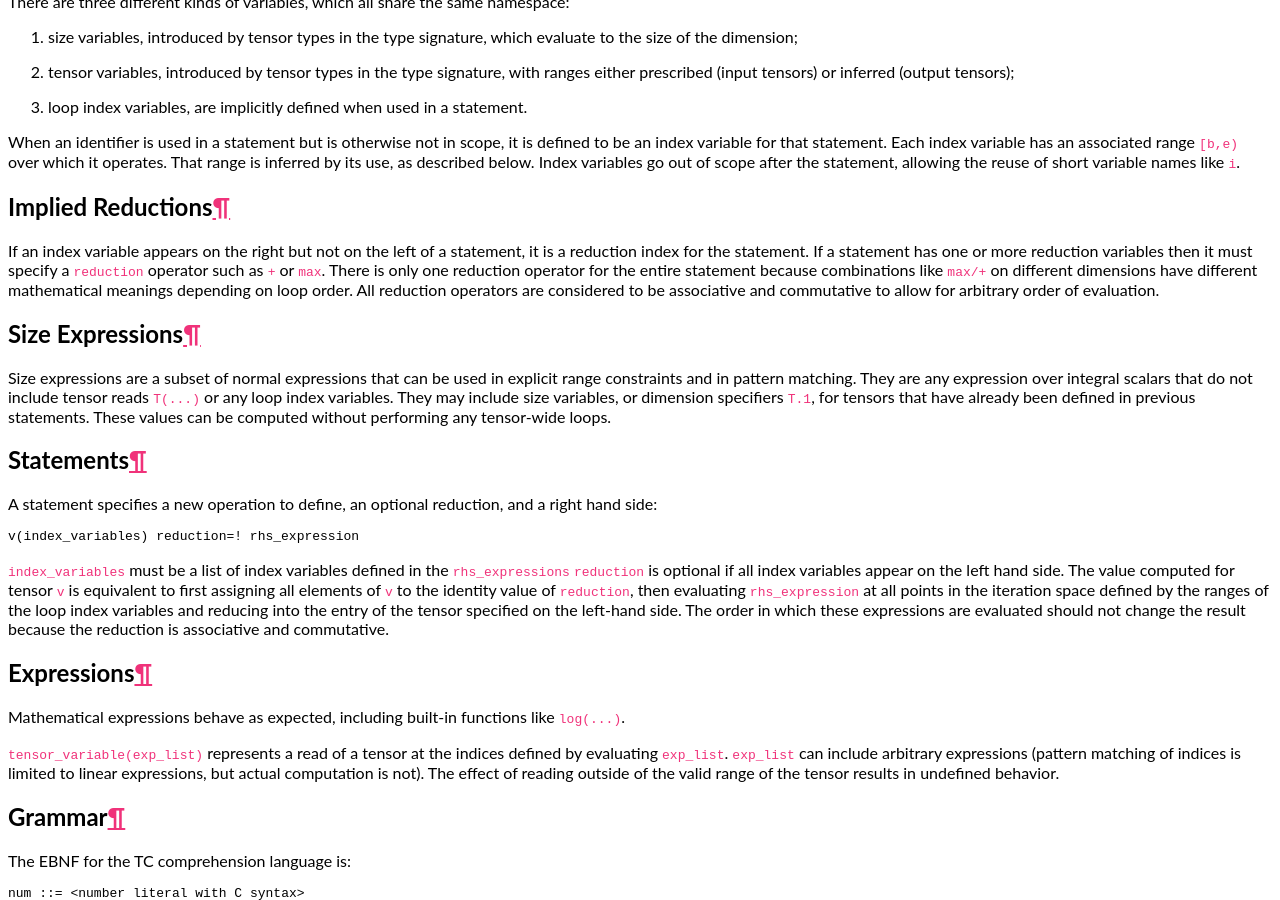
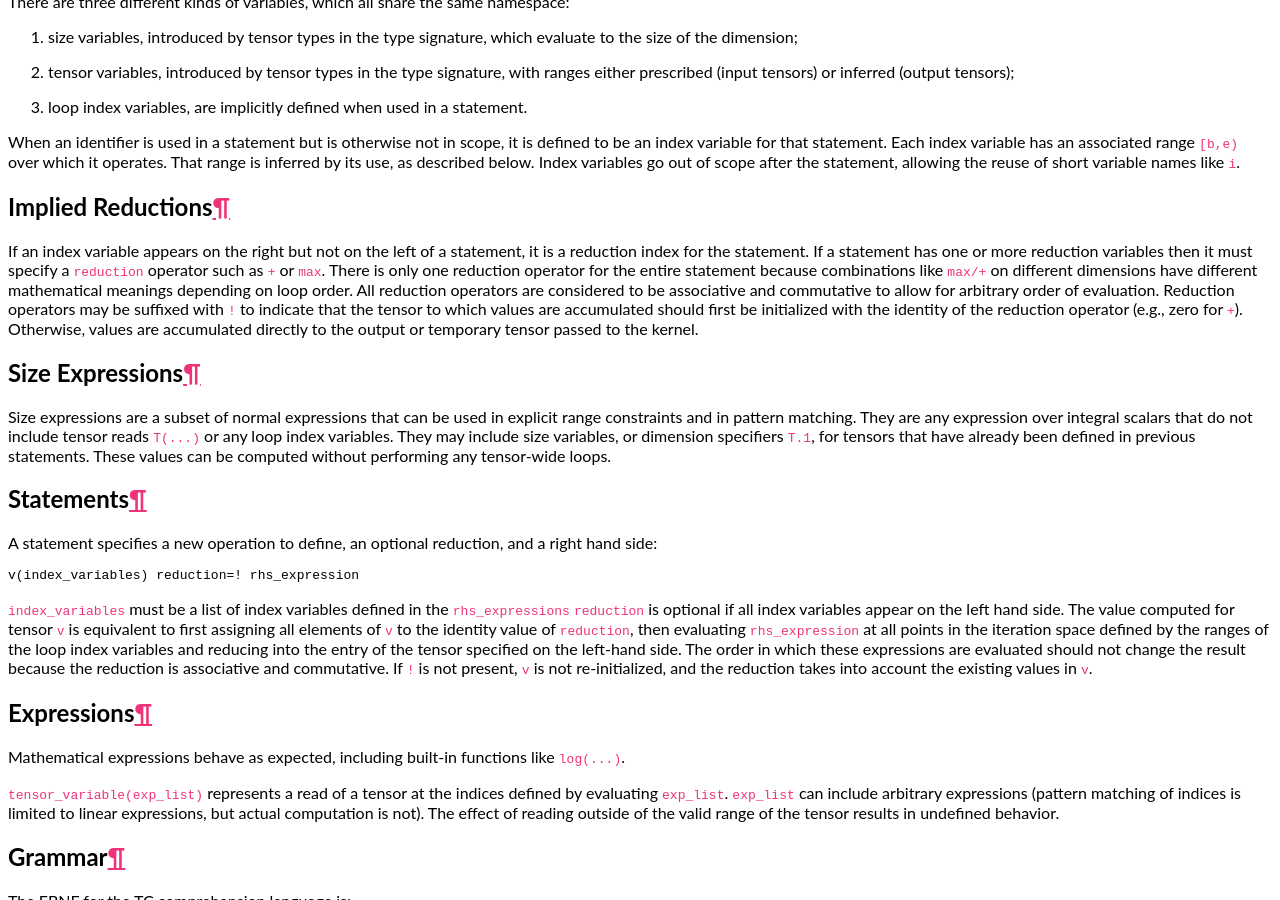
Before and after one commit to facebookresearch/TensorComprehensions, a Sphinx documentation site: the page built from docs/source/semantics.rst, in a window 1280 px wide and 900 px high, scrolled down 2451 px. Built offline with Sphinx 7.4.7 and the Read the Docs theme 2.0.0, drawn with Linux system fonts in a browser that asks for light colours.

Commit message:
mention `!` in semantics description

```diff
--- a/docs/source/semantics.rst
+++ b/docs/source/semantics.rst
@@ -43,6 +43,8 @@ There is only one reduction operator for the entire statement because
 combinations like :code:`max/+` on different dimensions have different mathematical meanings depending on loop order.
 All reduction operators are considered to be associative and commutative to
 allow for arbitrary order of evaluation.
+Reduction operators may be suffixed with :code:`!` to indicate that the tensor to which values are accumulated should first be initialized with the identity of the reduction operator (e.g., zero for :code:`+`).
+Otherwise, values are accumulated directly to the output or temporary tensor passed to the kernel.
 
 Size Expressions
 ----------------
@@ -69,7 +71,8 @@ evaluating :code:`rhs_expression` at all points in the iteration space defined
 by the ranges of the loop index variables and reducing into the entry of the
 tensor specified on the left-hand side. The order in which these expressions
 are evaluated should not change the result because the reduction is
-associative and commutative.
+associative and commutative. If :code:`!` is not present, :code:`v` is not
+re-initialized, and the reduction takes into account the existing values in :code:`v`.
 
 Expressions
 -----------
```
